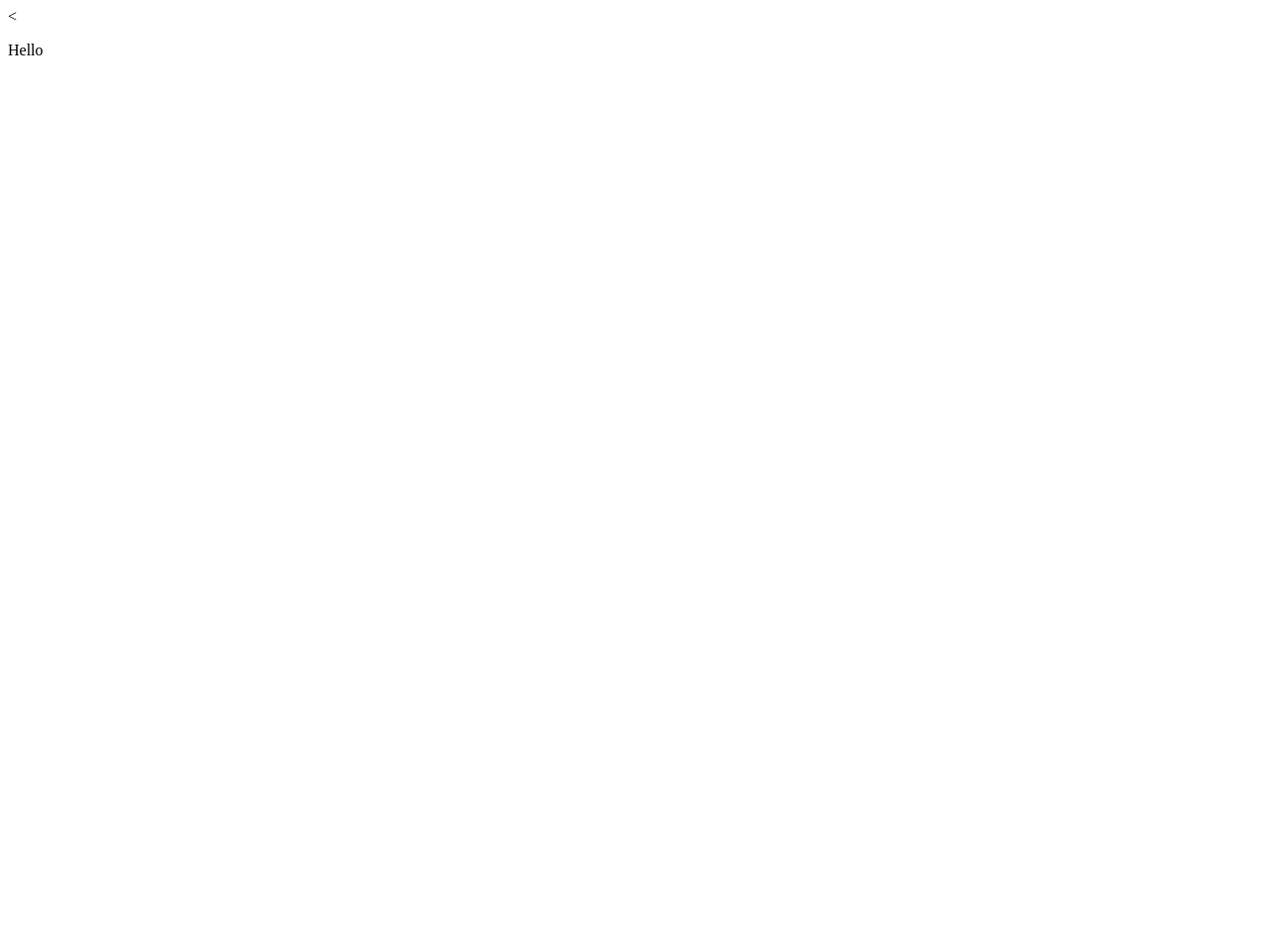
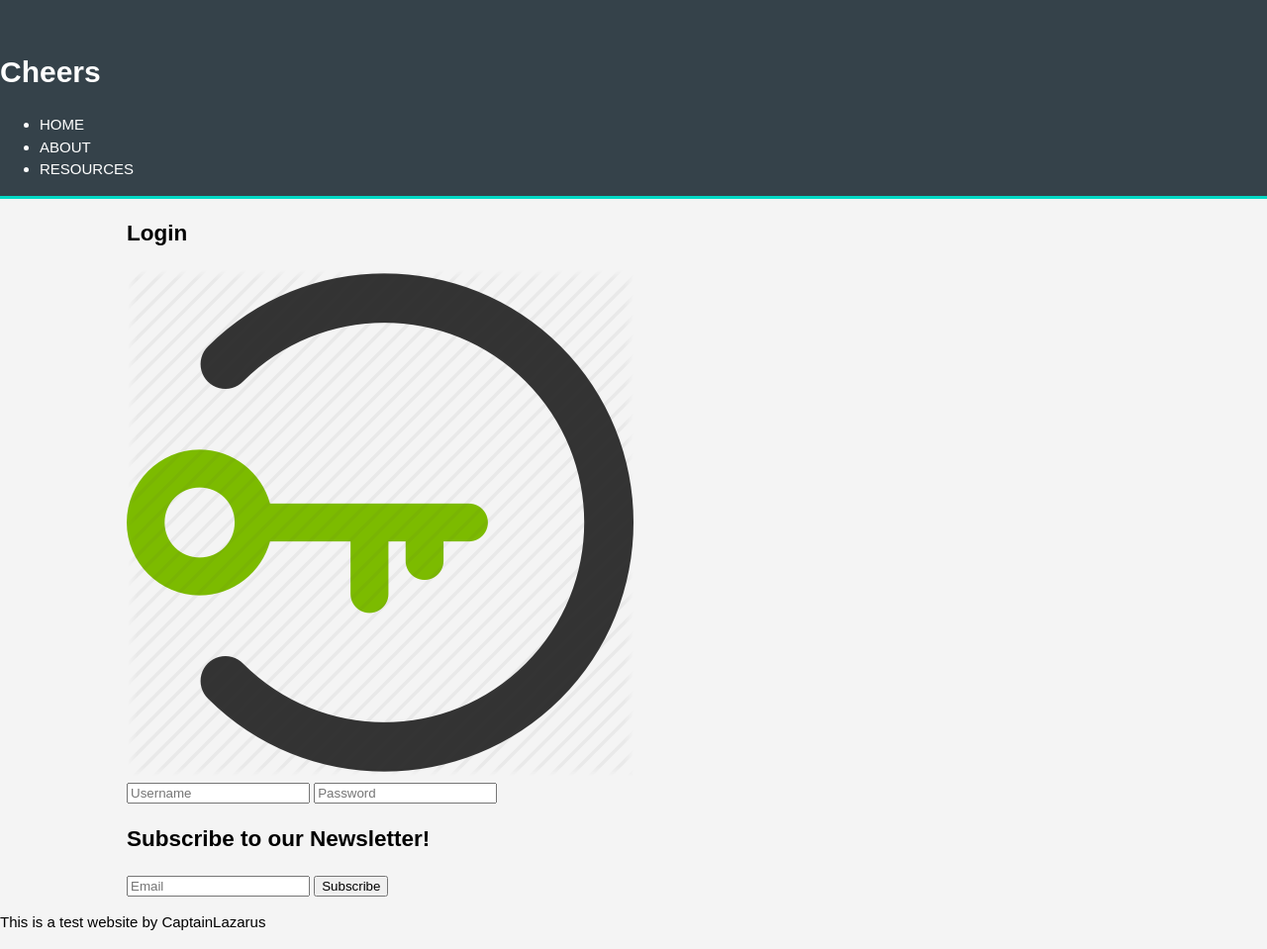
Before and after one commit to CaptainLazarus/ScalableWebsite, a plain HTML site: page index.html in a window 1280 px wide. Shown: the whole page at 99% size. Before the commit the page ends 800 px from the top, so only its background shows below. Drawn offline with Linux system fonts and the light colour scheme.

Commit message:
First half

```diff
--- a/index.html
+++ b/index.html
@@ -1,5 +1,6 @@
-<<!DOCTYPE html>
+<!DOCTYPE html>
 <html lang="en" dir="ltr">
+
   <head>
     <meta charset="utf-8">
     <meta name="viewport" content="width=device-width">
@@ -7,7 +8,49 @@
     <title>Test Web Page</title>
     <link rel="stylesheet" href="style.css">
   </head>
+
   <body>
-    <p>Hello</p>
+<!--1-->
+    <header>
+      <div class="conatiner">
+        <div id="brand">
+          <h1>Cheers</h1>
+        <!--  <img src="./img/beer.jpg"> -->
+        </div>
+        <nav>
+          <ul>
+            <li><a href="index.html">Home</a></li>
+            <li><a href="about.html">About</a></li>
+            <li><a href="resources.html">Resources</a></li>
+          </ul>
+        </nav>
+      </div>
+    </header>
+<!--2-->
+    <section id="login">
+      <div class="container">
+        <h1>Login</h1>
+        <img src="./img/login.png">
+        <form>
+          <input type="text" placeholder="Username">
+          <input type="password" placeholder="Password">
+        </form>
+      </div>
+    </section>
+<!--3-->
+    <section id="newsletter">
+      <div class="container">
+        <h2>Subscribe to our Newsletter!</h2>
+        <form>
+          <input type="email" placeholder="Email">
+          <button type="submit" class="button">Subscribe</button>
+        </form>
+      </div>
+    </section>
+<!--4-->
+    <footer>
+      <p>This is a test website by CaptainLazarus</p>
+    </footer>
+<!--5-->
   </body>
 </html>
--- a/style.css
+++ b/style.css
@@ -0,0 +1,28 @@
+body{
+  font-family: Arial, Helvetica,sans-serif;
+  font-size: 15px;
+  line-height: 1.5;
+  padding: 0;
+  margin: 0;
+  background-color: #f4f4f4;
+}
+
+.container{
+  width: 80%;
+  margin: auto;
+  overflow: hidden;
+}
+
+header{
+  background: #35424a;
+  color: white;
+  min-height: 70px;
+  padding-top: 30px;
+  border-bottom: #03dac6 3px solid;
+}
+
+header a{
+  color: white;
+  text-decoration: none;
+  text-transform: uppercase;
+}
```
Also changed, not shown: img/beer.jpg (added), img/login.png (added).
